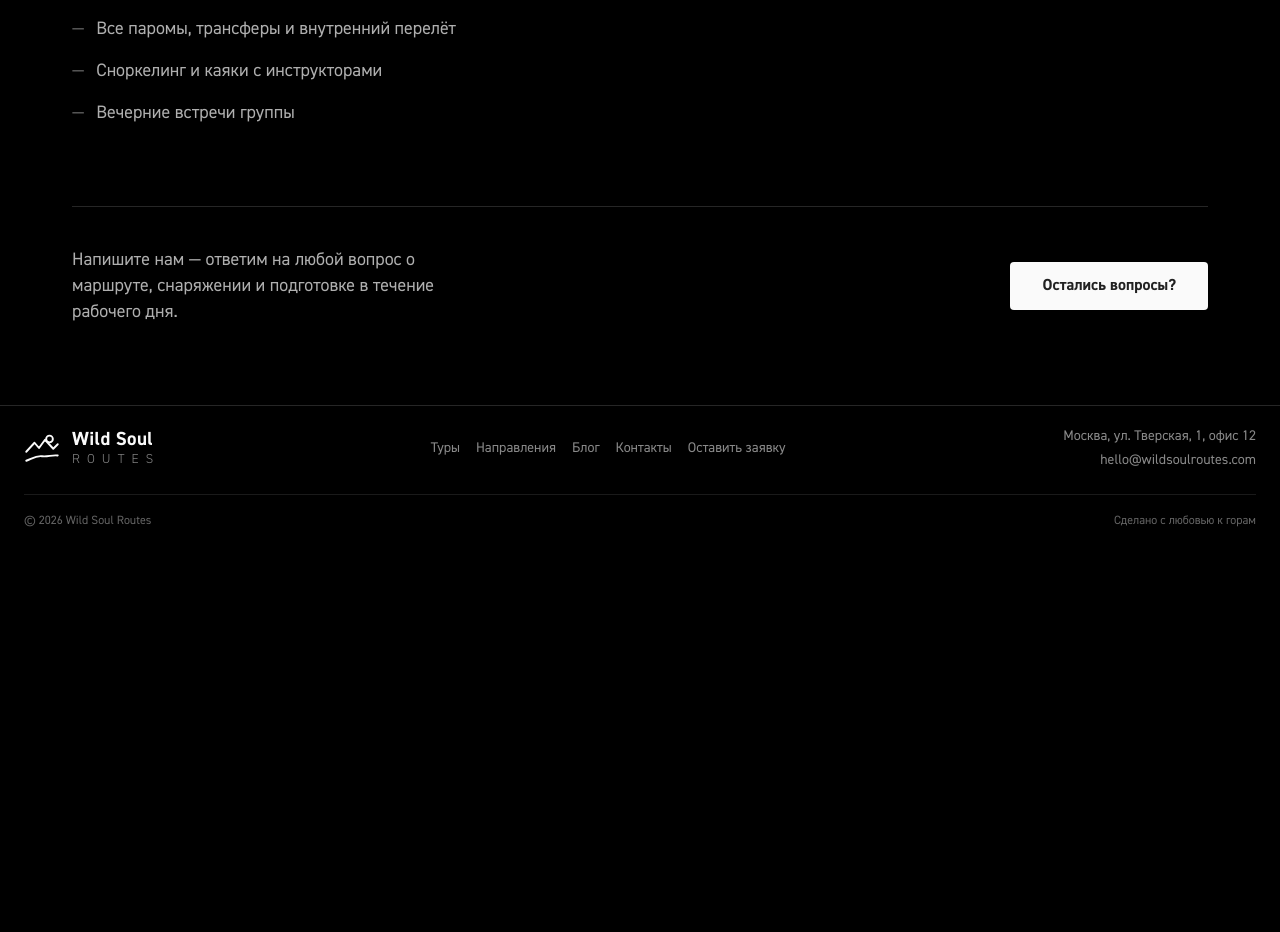
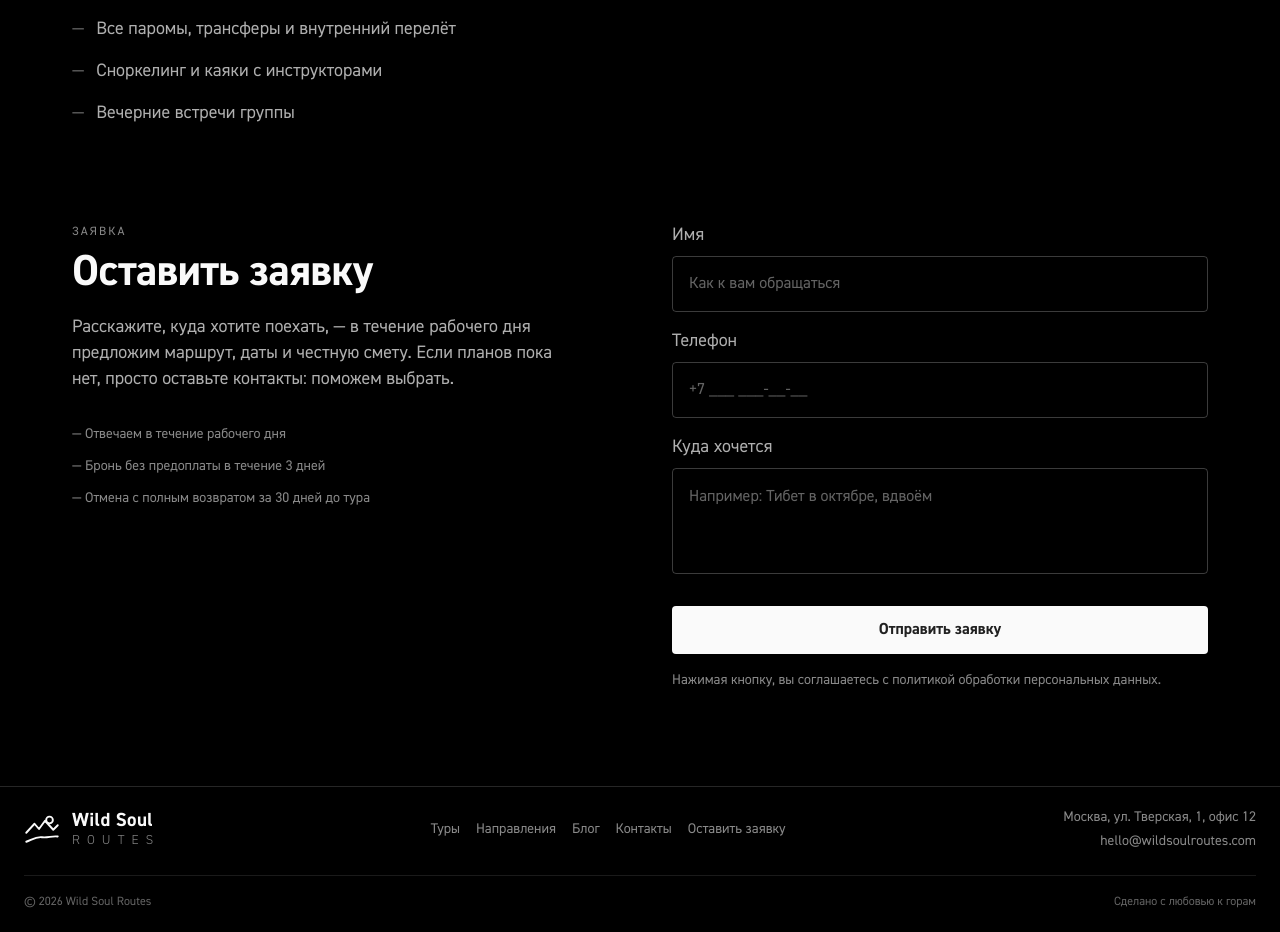
Before and after one commit to fifulina-uxui/wild-soul-routes, a React (Vite) app: page /tours/andaman in a window 1280 px wide. Shown: the part 2420-3352 px from the top of the page. Before the commit the page ends 2971 px from the top, so only its background shows below. Built offline with nearby package versions, Linux system fonts and the light colour scheme.

Commit message:
Move lead form from home to tour detail page; signup buttons scroll to form

```diff
--- a/src/pages/Home.tsx
+++ b/src/pages/Home.tsx
@@ -5,7 +5,6 @@ import Directions from '../sections/Directions'
 import Why from '../sections/Why'
 import Journal from '../sections/Journal'
 import Team from '../sections/Team'
-import LeadForm from '../sections/LeadForm'
 import Footer from '../sections/Footer'
 
 export default function Home() {
@@ -19,7 +18,6 @@ export default function Home() {
         <Why />
         <Journal />
         <Team />
-        <LeadForm />
       </main>
       <Footer />
     </div>
--- a/src/pages/TourDetailPage.tsx
+++ b/src/pages/TourDetailPage.tsx
@@ -1,8 +1,9 @@
-import { Link, Navigate, useParams } from 'react-router'
+import { Navigate, useParams } from 'react-router'
 import { asset } from '../lib/asset'
 import Subpage from './Subpage'
 import { Reveal } from '../sections/Reveal'
 import { BackButton } from '../components/BackButton'
+import LeadForm from '../sections/LeadForm'
 import { useLang } from '../i18n'
 
 const section = 'mx-auto max-w-[1200px] px-5 pt-14 md:px-8 md:pt-20'
@@ -90,9 +91,9 @@ export default function TourDetailPage() {
             </div>
 
             <div className="mt-8">
-              <Link to="/contacts" className={ctaPrimary}>
+              <a href="#lead" className={ctaPrimary}>
                 {t.tourDetail.signup}
-              </Link>
+              </a>
             </div>
           </Reveal>
         </div>
@@ -190,9 +191,9 @@ export default function TourDetailPage() {
         <Reveal>
           <div className="flex flex-col gap-6 border-t border-[rgb(255_255_255/15%)] pt-10 md:flex-row md:items-end md:justify-between">
             {priceBlock}
-            <Link to="/contacts" className={ctaPrimary}>
+            <a href="#lead" className={ctaPrimary}>
               {t.tourDetail.signup}
-            </Link>
+            </a>
           </div>
         </Reveal>
       </section>
@@ -253,17 +254,8 @@ export default function TourDetailPage() {
         </section>
       )}
 
-      {/* Остались вопросы */}
-      <section className="mx-auto max-w-[1200px] px-5 py-14 md:px-8 md:py-20">
-        <Reveal>
-          <div className="flex flex-col gap-6 border-t border-[rgb(255_255_255/15%)] pt-10 md:flex-row md:items-center md:justify-between">
-            <p className={`max-w-[420px] ${bodyText}`}>{t.tourDetail.questionsText}</p>
-            <Link to="/contacts" className={ctaPrimary}>
-              {t.tourDetail.questions}
-            </Link>
-          </div>
-        </Reveal>
-      </section>
+      {/* Форма заявки */}
+      <LeadForm />
     </Subpage>
   )
 }
```
